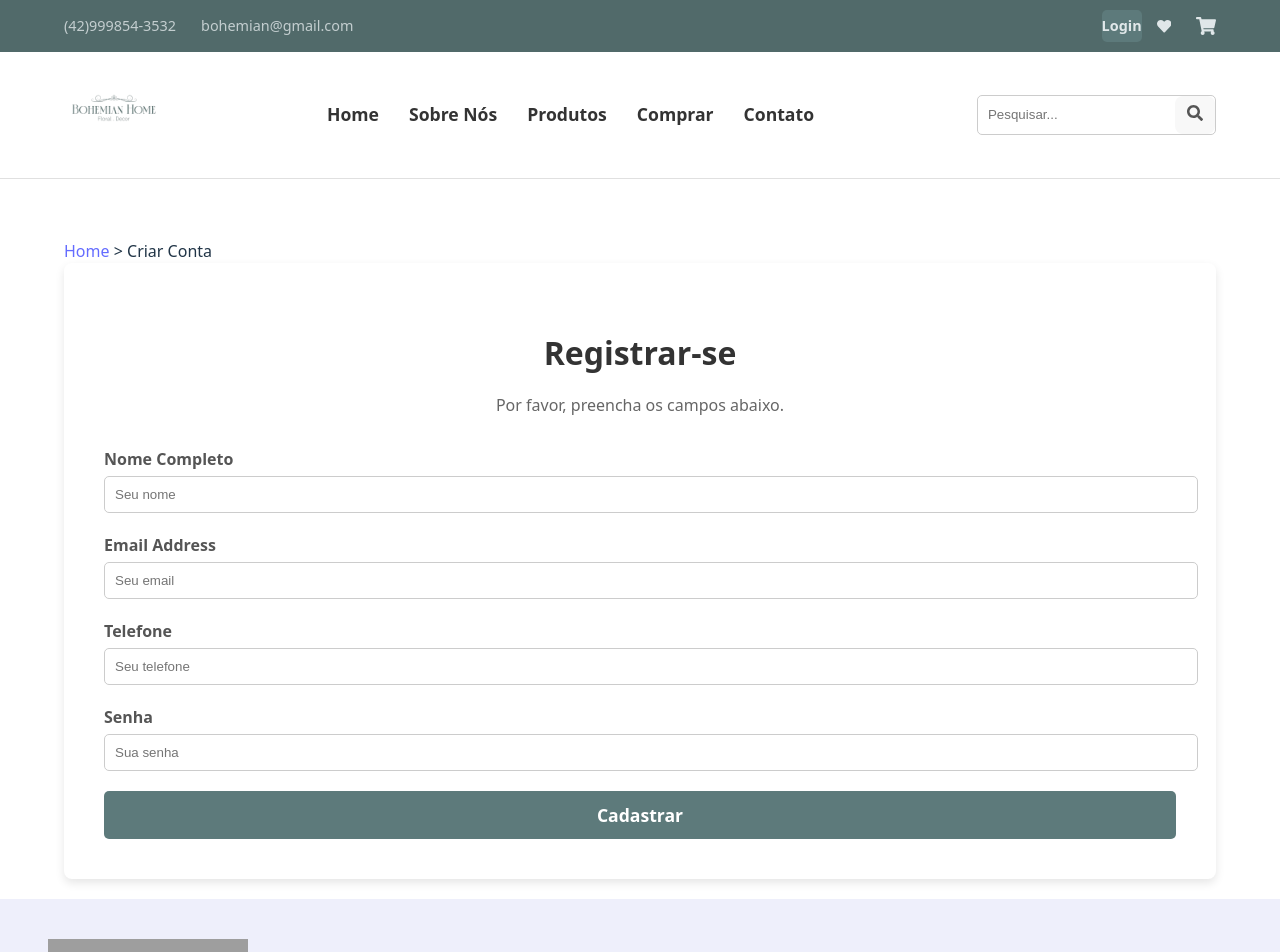
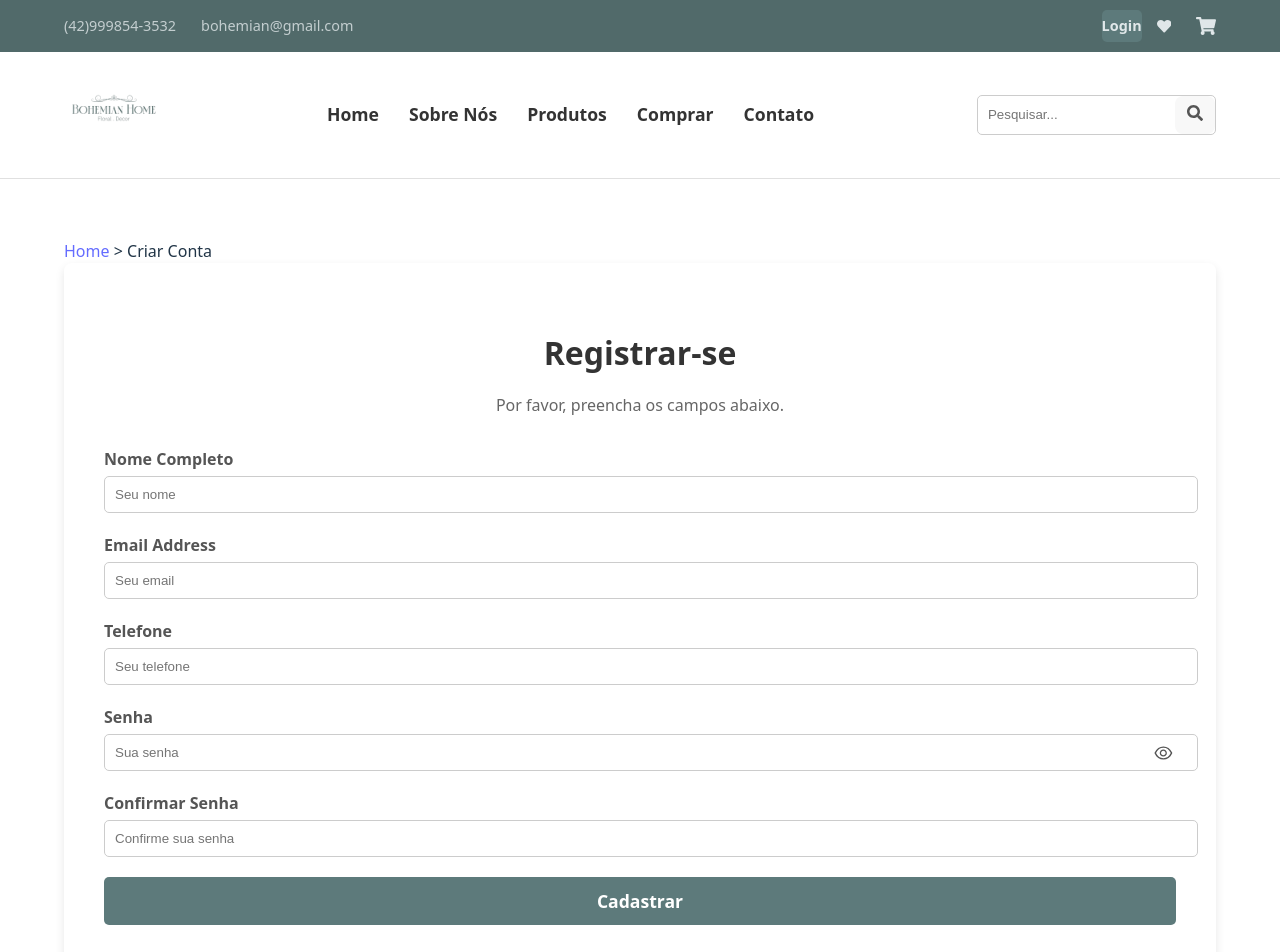
Before and after one commit to loramazer/bohemian-system, a React (Vite) app in the folder frontend/: page /register in a window 1280 px wide. Shown: the top 952 px of the page. Built offline with nearby package versions, Linux system fonts and the light colour scheme; no server answers; grey boxes are pictures that could not be loaded.

Commit message:
Confirmar/Ocultar/Mostrar senha implementados!

```diff
--- a/frontend/package.json
+++ b/frontend/package.json
@@ -23,14 +23,14 @@
     "recharts": "^3.1.2"
   },
   "devDependencies": {
-    "@vitejs/plugin-react": "^5.0.1",
-    "vite": "^7.1.3",
     "@eslint/js": "^9.33.0",
     "@types/react": "^19.1.10",
     "@types/react-dom": "^19.1.7",
+    "@vitejs/plugin-react": "^5.0.1",
     "eslint": "^9.33.0",
     "eslint-plugin-react-hooks": "^5.2.0",
     "eslint-plugin-react-refresh": "^0.4.20",
-    "globals": "^16.3.0"
+    "globals": "^16.3.0",
+    "vite": "^7.1.3"
   }
 }
--- a/frontend/src/components/ProductDetails/ProductInfo.jsx
+++ b/frontend/src/components/ProductDetails/ProductInfo.jsx
@@ -1,7 +1,6 @@
 import React, { useContext } from 'react';
 import '../../styles/ProductDetails.css';
 import { FaHeart, FaShareAlt, FaShoppingCart } from 'react-icons/fa';
-// Importe o CartContext para acessar a função addItem
 import { CartContext } from '../../context/CartContext.jsx';
 
 const ProductInfo = ({ product }) => {
@@ -38,7 +37,7 @@ const ProductInfo = ({ product }) => {
             </div>
             <p className="product-description">{product.descricao}</p>
             <div className="color-options">
-                <span>Cores:</span>
+                {/*<span>Cores:</span>*/}
                 {/* Aqui você pode mapear as cores se tiver no banco */}
             </div>
             <div className="product-actions">
--- a/frontend/src/components/RegisterForm.jsx
+++ b/frontend/src/components/RegisterForm.jsx
@@ -1,6 +1,7 @@
 import React, { useState } from 'react';
 import { useNavigate } from 'react-router-dom';
-import apiClient from '../api'; // 1. Importe o apiClient
+import apiClient from '../api';
+import { AiOutlineEye, AiOutlineEyeInvisible } from 'react-icons/ai';
 import '../styles/RegisterForm.css';
 
 const RegisterForm = () => {
@@ -10,6 +11,8 @@ const RegisterForm = () => {
         telefone: '',
         senha: '',
     });
+    const [confirmarSenha, setConfirmarSenha] = useState('');
+    const [showPassword, setShowPassword] = useState(false);
     const [error, setError] = useState('');
     const navigate = useNavigate();
 
@@ -17,9 +20,17 @@ const RegisterForm = () => {
         setFormData({ ...formData, [e.target.name]: e.target.value });
     };
 
+    const togglePasswordVisibility = () => {
+        setShowPassword(!showPassword);
+    };
+
     const handleSubmit = async (e) => {
         e.preventDefault();
         setError('');
+        if (formData.senha !== confirmarSenha) {
+            setError('As senhas não coincidem!');
+            return; // Impede o envio do formulário
+        }
         try {
             // 2. Use o apiClient para fazer a requisição
             const response = await apiClient.post('/auth/register', formData);
@@ -36,7 +47,6 @@ const RegisterForm = () => {
         }
     };
 
-    // ... (seu JSX do formulário continua o mesmo)
     return (
         <div className="register-form-container">
             <h2 className="register-title">Registrar-se</h2>
@@ -56,7 +66,36 @@ const RegisterForm = () => {
                 </div>
                 <div className="form-group">
                     <label htmlFor="senha">Senha</label>
-                    <input type="password" id="senha" name="senha" placeholder="Sua senha" value={formData.senha} onChange={handleChange} required />
+                    <div className="password-wrapper">
+                        <input
+                            //input dinamico
+                            type={showPassword ? 'text' : 'password'}
+                            id="senha"
+                            name="senha"
+                            placeholder="Sua senha"
+                            value={formData.senha}
+                            onChange={handleChange}
+                            required
+                        />
+                        <button type="button" onClick={togglePasswordVisibility} className="password-toggle-btn"
+                            title={showPassword ? 'Ocultar senha' : 'Mostrar senha'}>
+                            {showPassword ? <AiOutlineEyeInvisible /> : <AiOutlineEye />}
+                        </button>
+                    </div>
+                </div>
+                {/* --- NOVO CAMPO ADICIONADO --- */}
+                <div className="form-group">
+                    <label htmlFor="confirmarSenha">Confirmar Senha</label>
+                    <input
+                        // O tipo também é dinâmico para ser consistente
+                        type={showPassword ? 'text' : 'password'}
+                        id="confirmarSenha"
+                        name="confirmarSenha"
+                        placeholder="Confirme sua senha"
+                        value={confirmarSenha}
+                        onChange={(e) => setConfirmarSenha(e.target.value)}
+                        required
+                    />
                 </div>
                 {error && <p className="error-message">{error}</p>}
                 <button type="submit" className="register-button">Cadastrar</button>
--- a/frontend/src/pages/ProductDetailsPage.jsx
+++ b/frontend/src/pages/ProductDetailsPage.jsx
@@ -16,7 +16,6 @@ const ProductDetailsPage = () => {
     useEffect(() => {
         const fetchProduct = async () => {
             try {
-                // CORRIGIDO: Adicionando o prefixo /api
                 const response = await fetch(`http://localhost:3000/api/produtos/${productId}`);
 
                 if (!response.ok) {
--- a/frontend/src/styles/ProductDetails.css
+++ b/frontend/src/styles/ProductDetails.css
@@ -19,7 +19,6 @@
     margin-bottom: 60px;
 }
 
-/* Estilos para a galeria, informações e abas */
 .product-gallery {
     display: flex;
     gap: 20px;
@@ -106,3 +105,99 @@
     color: #5d7a7b;
     border-bottom-color: #5d7a7b;
 }
+
+/* Adicione estas novas classes ao seu ProductDetails.css */
+
+.product-actions {
+    display: flex;
+    gap: 15px;
+    /* Espaço entre os botões */
+    margin: 30px 0;
+    /* Espaçamento vertical */
+}
+
+.add-to-cart-btn,
+.add-to-wishlist-btn {
+    display: inline-flex;
+    /* Alinha o ícone e o texto */
+    align-items: center;
+    gap: 8px;
+    /* Espaço entre o ícone e o texto */
+    padding: 12px 24px;
+    border-radius: 5px;
+    border: 1px solid #5d7a7b;
+    cursor: pointer;
+    font-size: 1rem;
+    font-weight: bold;
+    transition: all 0.2s ease;
+}
+
+/* Estilo do botão principal (Carrinho) */
+.add-to-cart-btn {
+    background-color: #5d7a7b;
+    color: white;
+}
+
+/* Faz o ícone do carrinho herdar a cor branca do botão */
+.add-to-cart-btn svg {
+    fill: white;
+}
+
+.add-to-cart-btn:hover {
+    background-color: #4a6162;
+    border-color: #4a6162;
+}
+
+/* Estilo do botão secundário (Lista de Desejos) */
+.add-to-wishlist-btn {
+    background-color: transparent;
+    color: #5d7a7b;
+    padding: 12px;
+    /* Deixa o botão quadrado, já que só tem ícone */
+}
+
+/* Mantém a cor do ícone da lista de desejos */
+.add-to-wishlist-btn svg {
+    fill: #5d7a7b;
+}
+
+.add-to-wishlist-btn:hover {
+    background-color: #f0f0f0;
+}
+
+.share-section {
+    display: flex;
+    align-items: center;
+    gap: 10px;
+    color: #666;
+}
+
+.share-btn {
+    background: transparent;
+    border: none;
+    cursor: pointer;
+    padding: 5px;
+    display: flex;
+    align-items: center;
+    justify-content: center;
+    border-radius: 50%;
+    /* Deixa o fundo circular */
+    transition: all 0.2s ease;
+}
+
+.share-btn svg {
+    fill: #666;
+    /* Cor inicial do ícone */
+    font-size: 1.5rem;
+    /* Tamanho do ícone */
+}
+
+/* Efeito visual ao passar o mouse */
+.share-btn:hover {
+    background-color: #f0f0f0;
+}
+
+.share-btn:hover svg {
+    fill: #333;
+    /* Escurece o ícone ao passar o mouse */
+}
--- a/frontend/src/styles/ProductDetailsPage.css
+++ b/frontend/src/styles/ProductDetailsPage.css
@@ -19,7 +19,6 @@
     margin-bottom: 60px;
 }
 
-/* Estilos para a galeria, informações e abas */
 .product-gallery {
     display: flex;
     gap: 20px;
--- a/frontend/src/styles/ProductGrid.css
+++ b/frontend/src/styles/ProductGrid.css
@@ -1,11 +1,9 @@
 .product-grid-container {
-    flex: 1; /* PERMITE QUE A GRADE OCUPE TODO O ESPAÇO RESTANTE */
+    flex: 1;
 }
 
 .product-grid {
     display: grid;
-    /* Aumentamos a largura mínima do cartão para que ele use mais espaço */
-    /* Isso permitirá mais colunas na tela, mas com cartões maiores. */
     grid-template-columns: repeat(auto-fill, minmax(280px, 1fr));
     gap: 30px;
 }
--- a/frontend/src/styles/RegisterForm.css
+++ b/frontend/src/styles/RegisterForm.css
@@ -80,3 +80,23 @@
     background-color: #ccc;
     cursor: not-allowed;
 }
+
+.password-wrapper {
+    position: relative;
+}
+
+.password-toggle-btn {
+    position: absolute;
+    right: 2px;
+    top: 50%;
+    transform: translateY(-50%);
+    background: none;
+    border: none;
+    cursor: pointer;
+    color: #555;
+    font-size: 1.3rem;
+    display: flex;
+    align-items: center;
+    justify-content: center;
+    padding: 0;
+}
```
Also changed, not shown: 1 other file (tests, documents, lock files or other folders).
